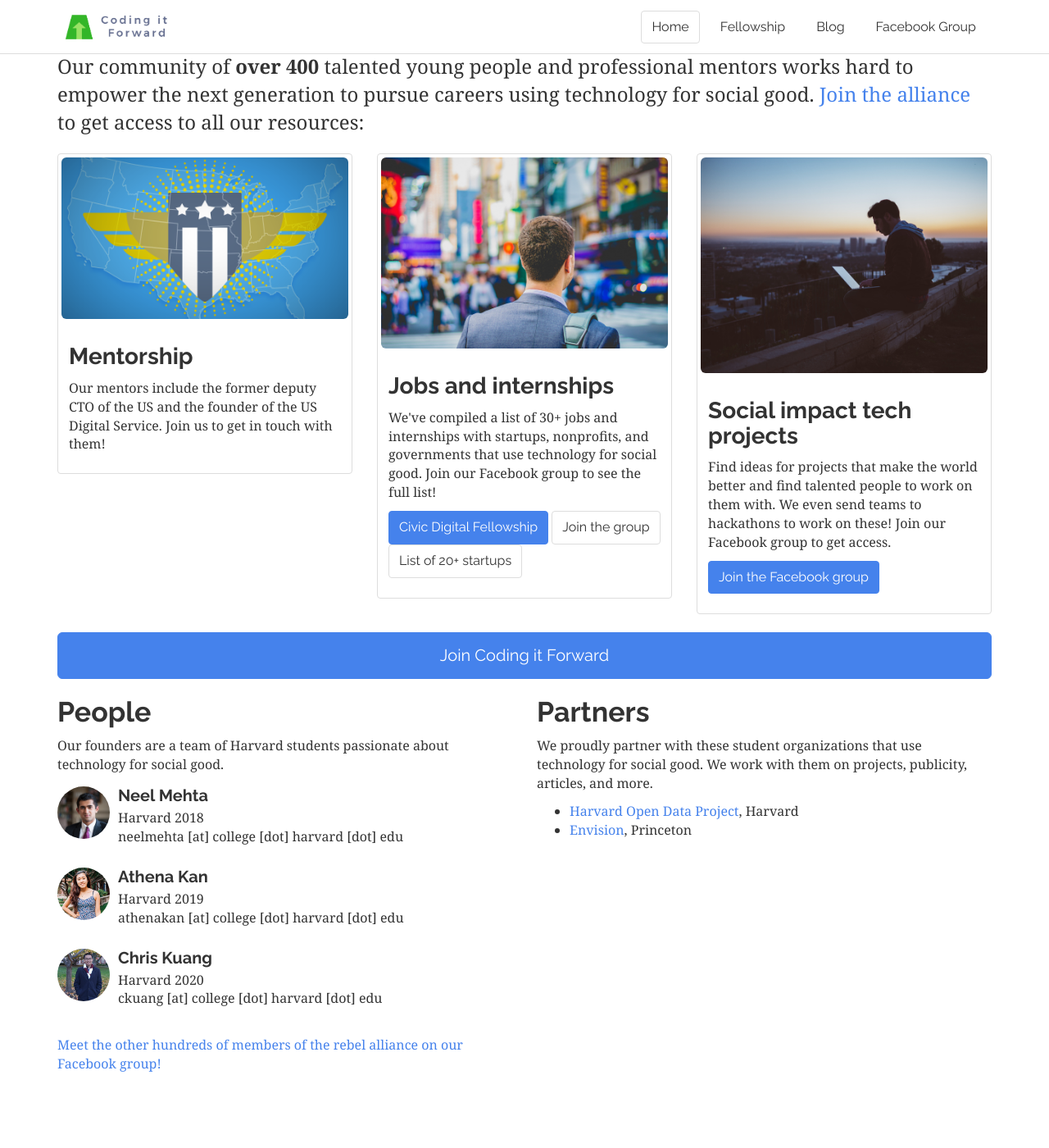
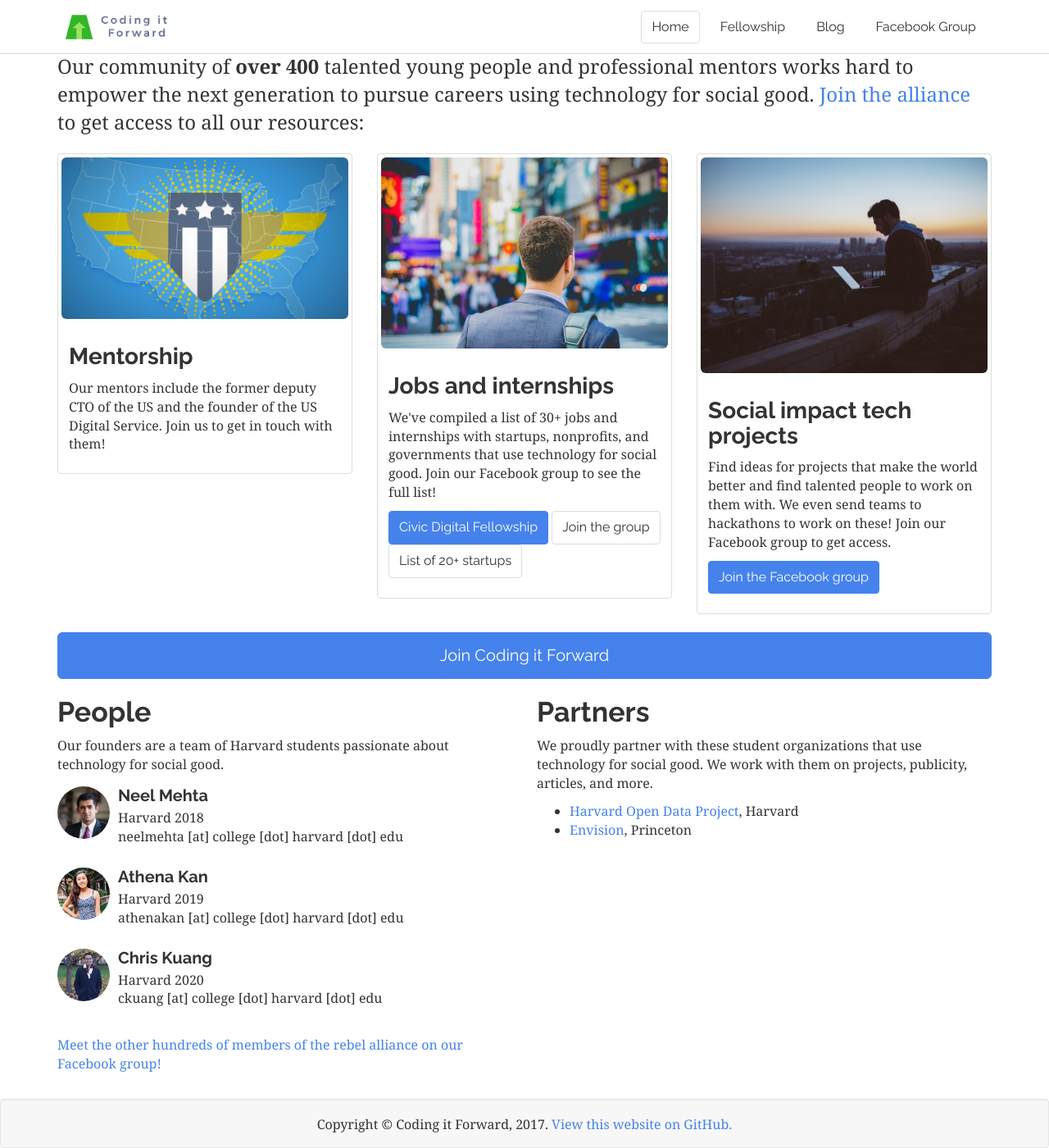
Before and after one commit to athenakan/codingitforward.github.io, a Jekyll site: the page built from index.html, in a window 1280 px wide and 1400 px high, scrolled down 344 px. Shown: the whole window at 82% size. Built offline with Jekyll 4.4.1, drawn with Linux system fonts in a browser that asks for light colours; before the commit the page ends 1664 px from its top, so only the background shows below that.

Commit message:
add footer

```diff
--- a/_layouts/default.html
+++ b/_layouts/default.html
@@ -85,21 +85,26 @@
     <section class="container">
 
       {{ content }}
+<!--
+      <div class="well footer">
 
-      <footer class="site-footer">
-        <!-- {% if site.github.is_project_page %}
-          <span class="site-footer-owner"><a href="{{ site.github.repository_url }}">{{ site.github.repository_name }}</a> is maintained by <a href="{{ site.github.owner_url }}">{{ site.github.owner_name }}</a>.</span>
-        {% endif %}
-        <span class="site-footer-credits">This page was generated by <a href="https://pages.github.com">GitHub Pages</a>.</span> -->
+          Footer
+      </div> -->
+    </section>
 
-        <!-- Copyright &copy; Coding it Forward, 2017. -->
+    <footer class="footer well">
+        <div class="container">
+            <p>
+                Copyright &copy; Coding it Forward, <script>document.write(new Date().getFullYear())</script>.
 
-          <!-- {% if site.github.is_project_page %}
-            <a href="{{ site.github.repository_url }}" class="">View this website on GitHub.</a>
-          {% endif %} -->
+                {% if site.github.is_project_page %}
+                  <a href="{{ site.github.repository_url }}" class="">View this website on GitHub.</a>
+                {% endif %}
 
-      </footer>
-    </section>
+            </p>
+      </div>
+
+    </footer>
 
     <!-- scripts -->
     <!-- jQuery (necessary for Bootstrap's JavaScript plugins) -->
--- a/assets/css/style.scss
+++ b/assets/css/style.scss
@@ -9,11 +9,31 @@
 //     width: 100px;
 // }
 
+html {
+    position: relative;
+    min-height: 100%;
+}
+
 body {
     padding-top: 70px;
+    margin-bottom: 80px;
 }
 
 img.mini-media {
     width: 64px;
     height: 64px;
 }
+
+
+.footer {
+    position: absolute;
+    bottom: 0;
+
+    /* Set the fixed height of the footer here */
+    height: 60px;
+    width: 100%;
+
+    text-align: center;
+
+    margin-bottom: 0;
+}
```
